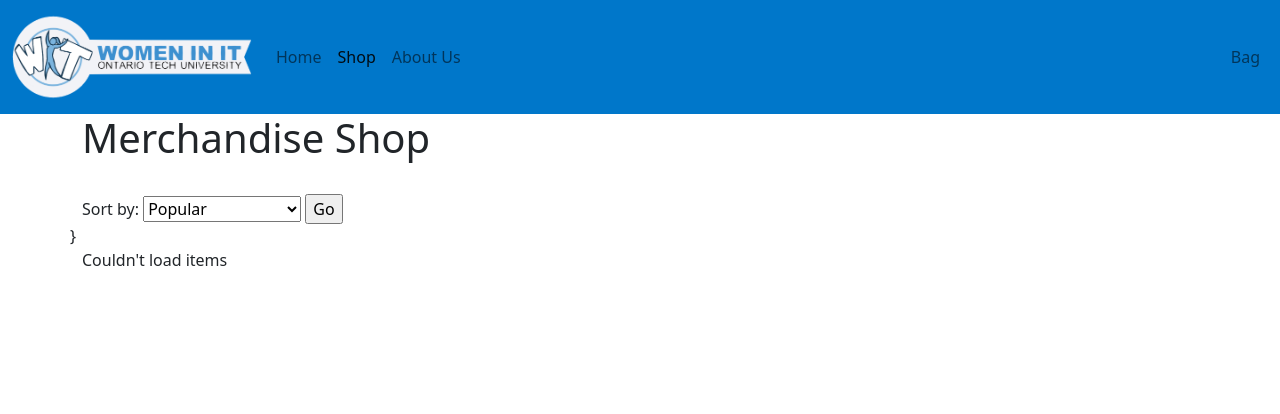
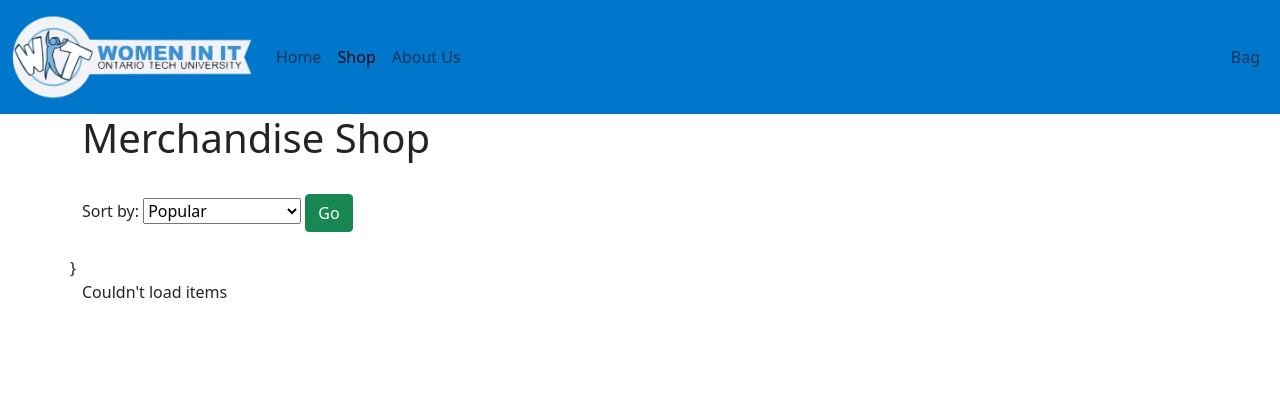
Before and after one commit to DanielKamel2001/OT-Hackathon-22, a Flask app: page /shop in a window 1280 px wide. Shown: the top 414 px of the page. Run offline with Flask 2, Linux system fonts and the light colour scheme; data that the repository does not hold is empty.

Commit message:
button colour, spacing

```diff
--- a/templates/index.html
+++ b/templates/index.html
@@ -67,7 +67,7 @@
                     <!-- Hidden input is not best practice but this is a hackathon :p -->
                     <input name="referrer" type="hidden" value="shop">
                     <input name="cartItem" type="hidden" value="{{ items[i].productID }}">
-                    <button>Add to cart</button>
+                    <button class="btn btn-secondary">Add to cart</button>
                 </form>
             </div>
 
@@ -80,7 +80,7 @@
         <br>
 
         <a href="{{url_for('shop')}}"><button class="btn btn-secondary col-12">MORE</button></a>
-
+        <br><br>
     </div>
 
    <script src="https://cdn.jsdelivr.net/npm/bootstrap@5.0.2/dist/js/bootstrap.bundle.min.js" integrity="sha384-MrcW6ZMFYlzcLA8Nl+NtUVF0sA7MsXsP1UyJoMp4YLEuNSfAP+JcXn/tWtIaxVXM" crossorigin="anonymous"></script>
--- a/templates/shop.html
+++ b/templates/shop.html
@@ -54,8 +54,9 @@
             <option value="high" {{
             "selected" if sort == "high" else "" }}>Price: High to Low</option>
         </select>
-        <input type="submit" value="Go">
+        <input type="submit" class="btn btn-success" value="Go">
     </form>
+    <br>
     <div class="row align-items-start">
         {%for item in items%}
         <div class="col-4 productCard">
```
